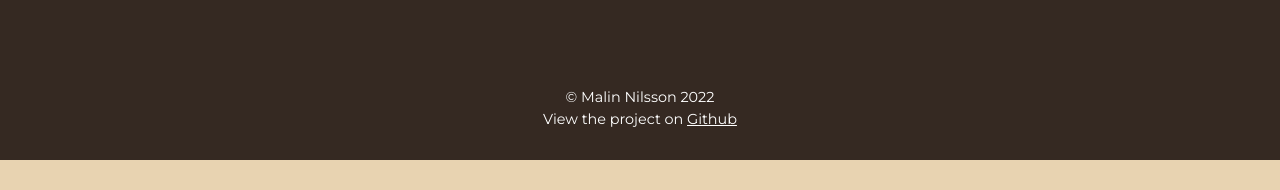
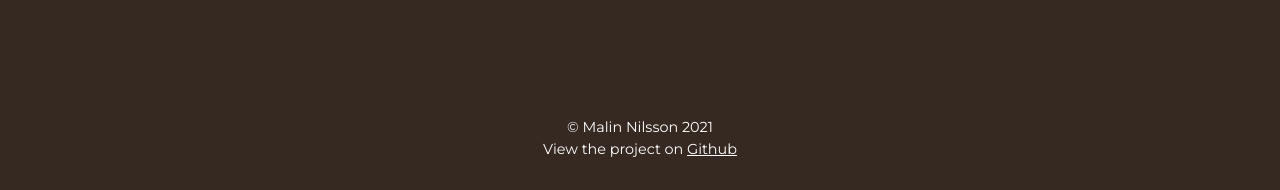
Before and after one commit to malin-nilsson/ICED-LandingPage, a website built with Parcel: page src/index.html in a window 1280 px wide. Shown: the part 3538-3728 px from the top of the page. Before the commit the page ends 3698 px from the top, so only its background shows below. Built offline with nearby package versions, Linux system fonts and the light colour scheme.

Commit message:
Added author

```diff
--- a/src/index.html
+++ b/src/index.html
@@ -270,7 +270,7 @@
 
         </footer>
         <div class="credit">
-            <p>© Malin Nilsson 2022</p>
+            <p>© Malin Nilsson 2021</p>
             <p>View the project on <a href="https://github.com/malin-nilsson/ICED-LandingPage">Github</a></p>
         </div>
     </main>
--- a/src/scss/elements/footer.scss
+++ b/src/scss/elements/footer.scss
@@ -84,7 +84,7 @@
   align-items: center;
   color: #fff;
   font-size: 0.9rem;
-  padding-bottom: 30px;
+  padding: 30px 0px;
 
   a {
     color: #fff;
```
